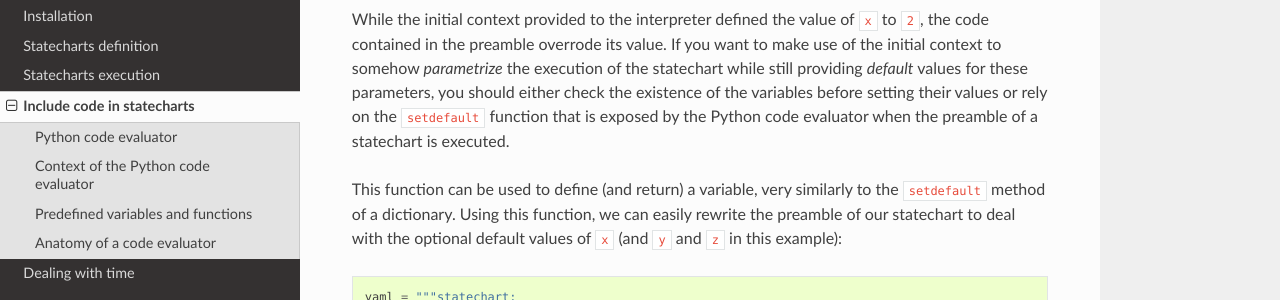
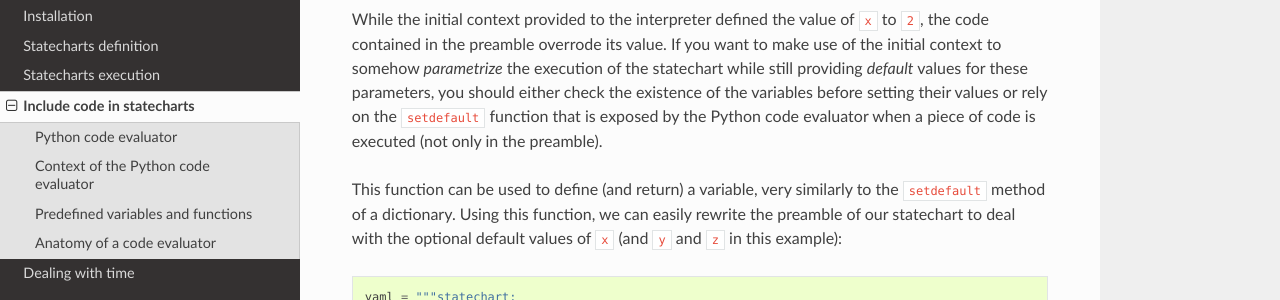
Before and after one commit to AlexandreDecan/sismic, a Sphinx documentation site: the page built from docs/code.rst, in a window 1280 px wide and 900 px high, scrolled down 2503 px. Shown: the part 151-451 px from the top of the window. Built offline with Sphinx 7.4.7 and the Read the Docs theme 2.0.0, drawn with Linux system fonts in a browser that asks for light colours.

Commit message:
Allow setdefault in actions too

```diff
--- a/CHANGELOG.rst
+++ b/CHANGELOG.rst
@@ -7,7 +7,7 @@ Unreleased
  - (Added) Some documentation about running multiple statecharts.
  - (Added) An ``unbind`` method for an ``Interpreter``.
  - (Added) A ``remove`` method on ``EventQueue`` and a corresponding ``cancel`` method on ``Interpreter``.
- - (Added) A ``setdefault`` function that can be used in the preamble of a statechart to assign default values to variables.
+ - (Added) A ``setdefault`` function that can be used in the preamble and actions of a statechart to assign default values to variables.
  - (Changed) Meta-Event *step started* has a ``time`` attribute.
  - (Changed) The current event queue can be consulted as a list using ``interpreter._event_queue``.
  - (Fixed) Hook-errors reported by ``sismic-bdd`` CLI are a little bit more verbose (`#81 <https://github.com/AlexandreDecan/sismic/issues/81>`__).
--- a/docs/code.rst
+++ b/docs/code.rst
@@ -129,8 +129,8 @@ While the initial context provided to the interpreter defined the value of ``x``
 contained in the preamble overrode its value. If you want to make use of the initial context to
 somehow *parametrize* the execution of the statechart while still providing *default* values for
 these parameters, you should either check the existence of the variables before setting their values
-or rely on the ``setdefault`` function that is exposed by the Python code evaluator when the preamble
-of a statechart is executed.
+or rely on the ``setdefault`` function that is exposed by the Python code evaluator when a piece of
+code is executed (not only in the preamble).
 
 This function can be used to define (and return) a variable, very similarly to the
 ``setdefault`` method of a dictionary. Using this function, we can easily rewrite the preamble
```
Also changed, not shown: 2 other files.
